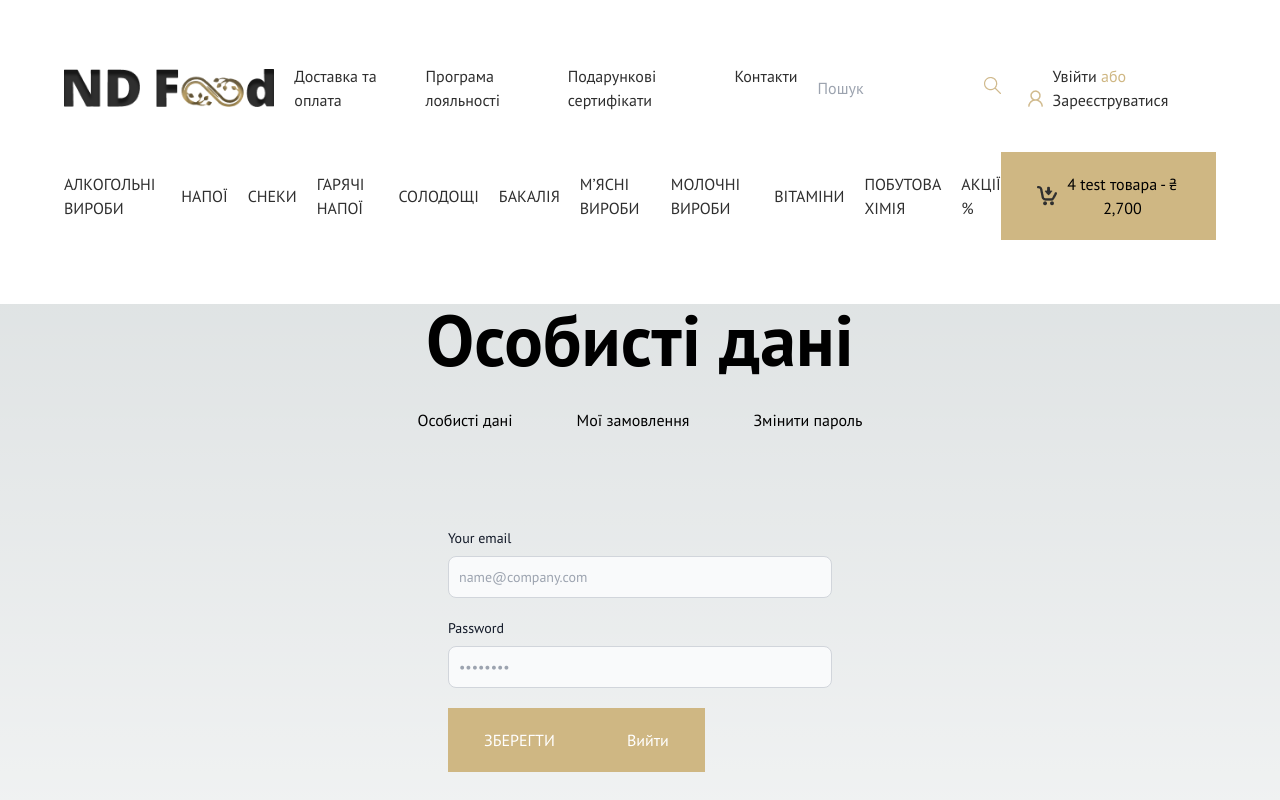
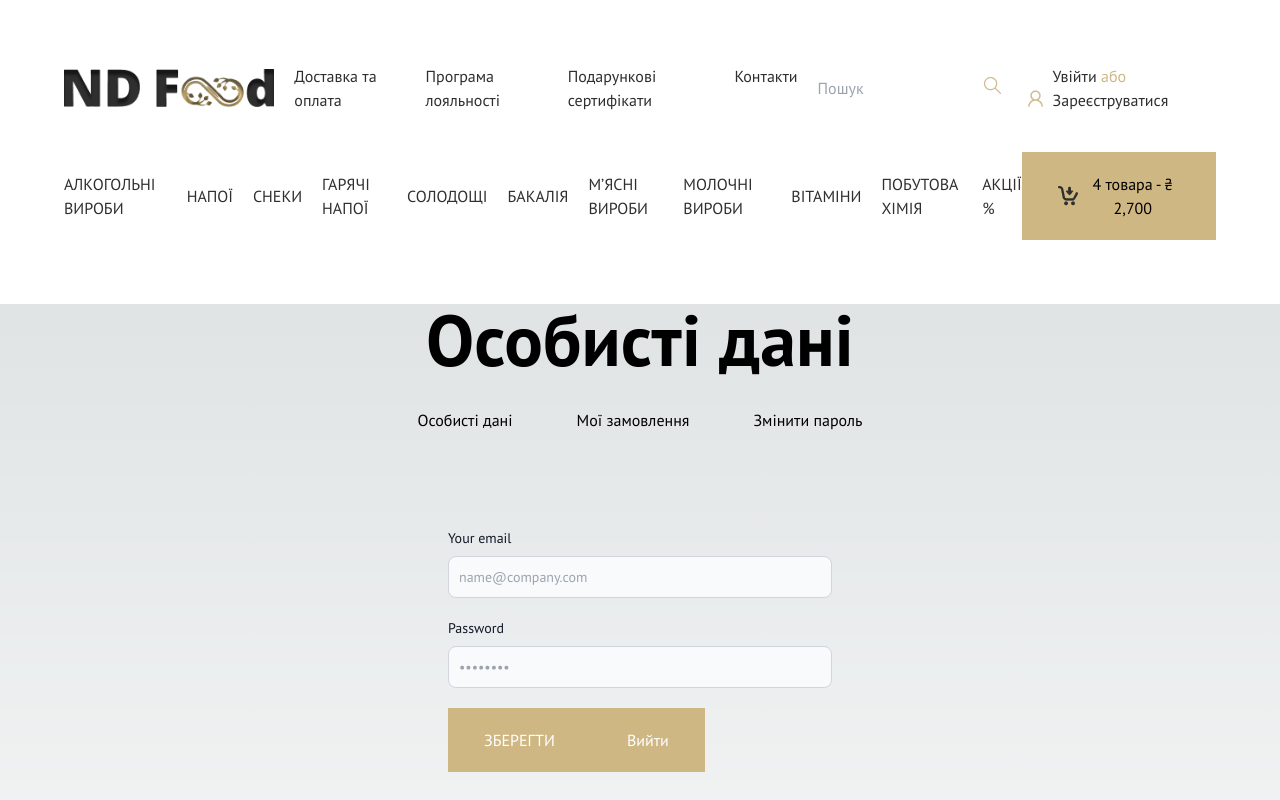
Before and after one commit to milkabaldi/ndfood, a Next.js app: page /profile in a window 1280 px wide. Shown: the top 800 px of the page. Built offline with nearby package versions, Linux system fonts and the light colour scheme.

Commit message:
New section category

```diff
--- a/src/components/Navbar.jsx
+++ b/src/components/Navbar.jsx
@@ -36,7 +36,7 @@ export const Navbar = () => {
           </ul>
           <button className='bg-dimLate hover:bg-dimMoca transition-colors ease-in-out duration-300 py-5 px-9 flex justify-between gap-2 items-center'>
             <Image src={images.Cart} alt='cart'/>
-            <span className='block'>4 test товара - ₴ 2,700</span>
+            <span className='block'>4 товара - ₴ 2,700</span>
           </button>
         </div>
       </div>
--- /dev/null
+++ b/src/pages/category/Category.js
@@ -0,0 +1,7 @@
+import React from 'react'
+
+export const Category = () => {
+  return (
+    <div>Category</div>
+  )
+}
```
